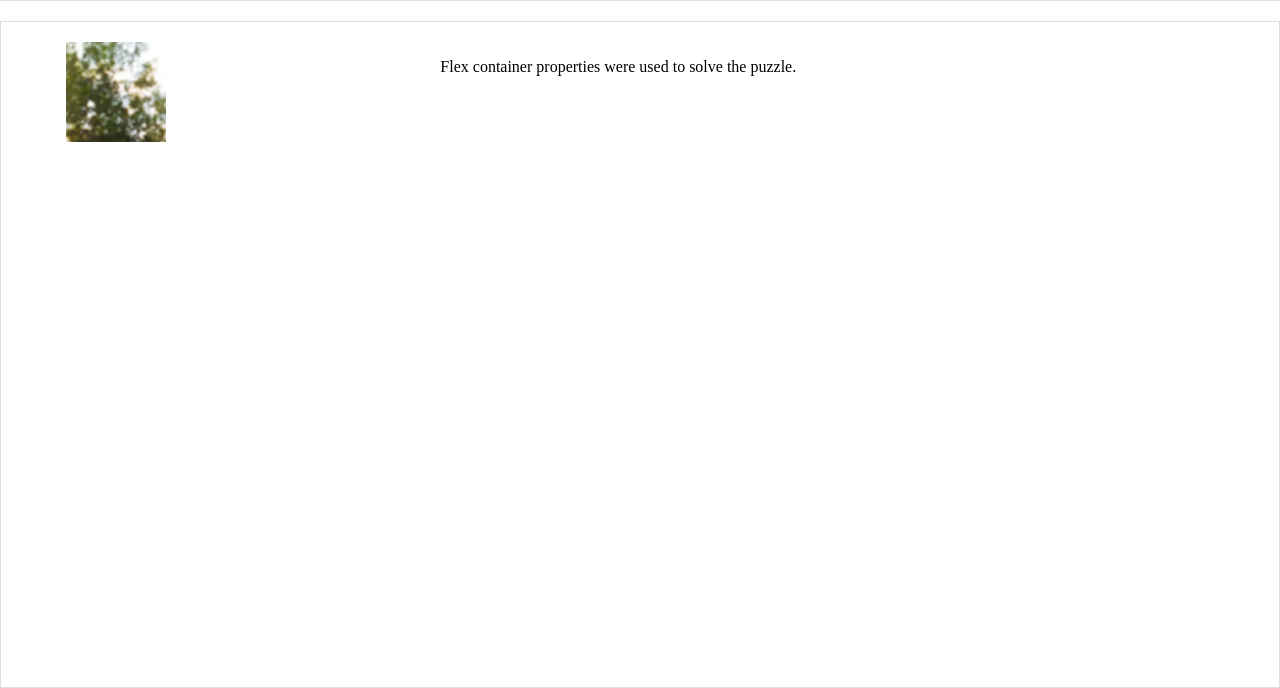
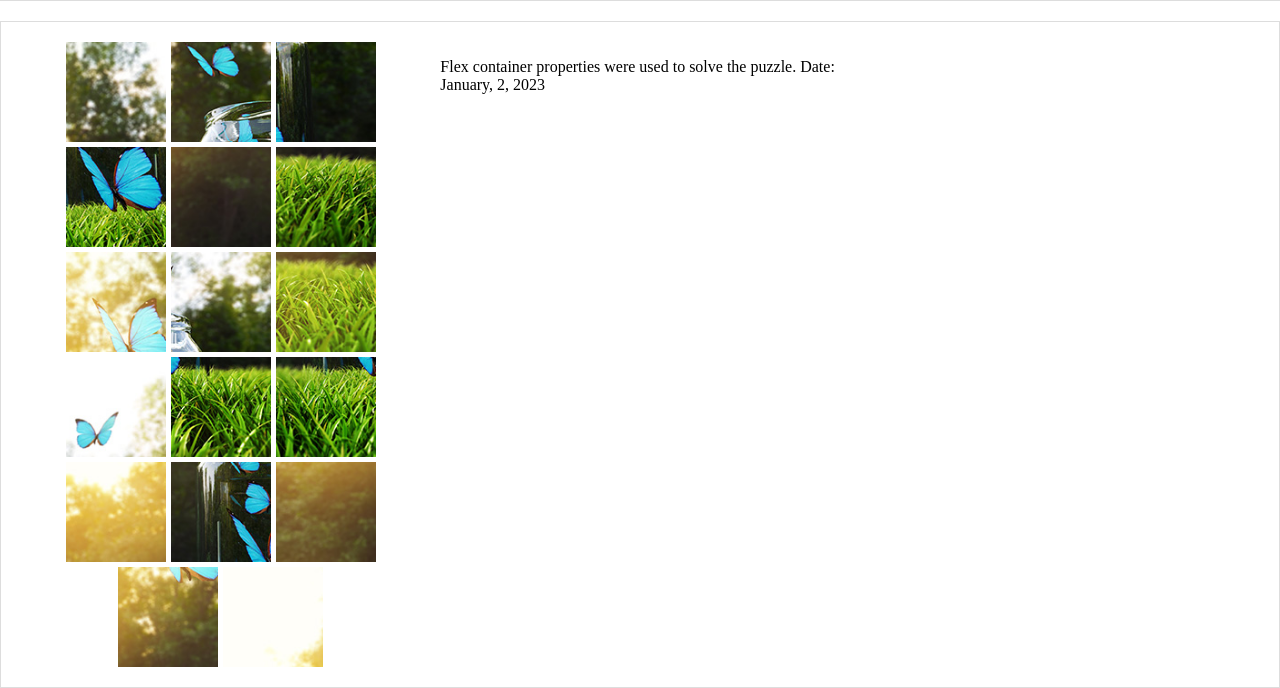
Before and after one commit to NatFer33/Butterflies, a plain HTML site: page index.html in a window 1280 px wide. Shown: the part 155-843 px from the top of the page. Drawn offline with Linux system fonts and the light colour scheme.

Commit message:
Update index.html

```diff
--- a/index.html
+++ b/index.html
@@ -64,27 +64,28 @@
     <main>
         <div class="flex-container">
             <div class="flex-item" style="background-image: url('puzzle1_A.jpg');"></div>
-            <div class="flex-item" style="background-image: 'puzzle1_B.jpg';"></div>
-            <div class="flex-item" style="background-image: 'puzzle1_C.jpg';"></div>
-            <div class="flex-item" style="background-image: 'puzzle1_D.jpg';"></div>
-            <div class="flex-item" style="background-image: 'puzzle1_E.jpg';"></div>
-            <div class="flex-item" style="background-image: 'puzzle1_F.jpg';"></div>
-            <div class="flex-item" style="background-image: 'puzzle1_G.jpg';"></div>
-            <div class="flex-item" style="background-image: 'puzzle1_H.jpg';"></div>
-            <div class="flex-item" style="background-image: 'puzzle1_I.jpg';"></div>
-            <div class="flex-item" style="background-image: 'puzzle1_J.jpg';"></div>
-            <div class="flex-item" style="background-image: 'puzzle1_K.jpg';"></div>
-            <div class="flex-item" style="background-image: 'puzzle1_L.jpg';"></div>
-            <div class="flex-item" style="background-image: 'puzzle1_M.jpg';"></div>
-            <div class="flex-item" style="background-image: 'puzzle1_N.jpg';"></div>
-            <div class="flex-item" style="background-image: 'puzzle1_O.jpg';"></div>
-            <div class="flex-item" style="background-image: 'puzzle1_P.jpg';"></div>
-            <div class="flex-item" style="background-image: 'puzzle1_Q.jpg';"></div>
+            <div class="flex-item" style="background-image: url('puzzle1_B.jpg');"></div>
+            <div class="flex-item" style="background-image: url('puzzle1_C.jpg');"></div>
+            <div class="flex-item" style="background-image: url('puzzle1_D.jpg');"></div>
+            <div class="flex-item" style="background-image: url('puzzle1_E.jpg');"></div>
+            <div class="flex-item" style="background-image: url('puzzle1_F.jpg');"></div>
+            <div class="flex-item" style="background-image: url('puzzle1_G.jpg');"></div>
+            <div class="flex-item" style="background-image: url('puzzle1_H.jpg');"></div>
+            <div class="flex-item" style="background-image: url('puzzle1_I.jpg');"></div>
+            <div class="flex-item" style="background-image: url('puzzle1_J.jpg');"></div>
+            <div class="flex-item" style="background-image: url('puzzle1_K.jpg');"></div>
+            <div class="flex-item" style="background-image: url('puzzle1_L.jpg');"></div>
+            <div class="flex-item" style="background-image: url('puzzle1_M.jpg');"></div>
+            <div class="flex-item" style="background-image: url('puzzle1_N.jpg');"></div>
+            <div class="flex-item" style="background-image: url('puzzle1_O.jpg');"></div>
+            <div class="flex-item" style="background-image: url('puzzle1_P.jpg');"></div>
+            <div class="flex-item" style="background-image: url('puzzle1_Q.jpg');"></div>
 
             <div class="flex-item faulty" style="background-image:;"></div>
         </div>
 
-        <p>Flex container properties were used to solve the puzzle.</p>
+        <p>Flex container properties were used to solve the puzzle.
+        Date: January, 2, 2023 </p>
     </main>
 
 
```
